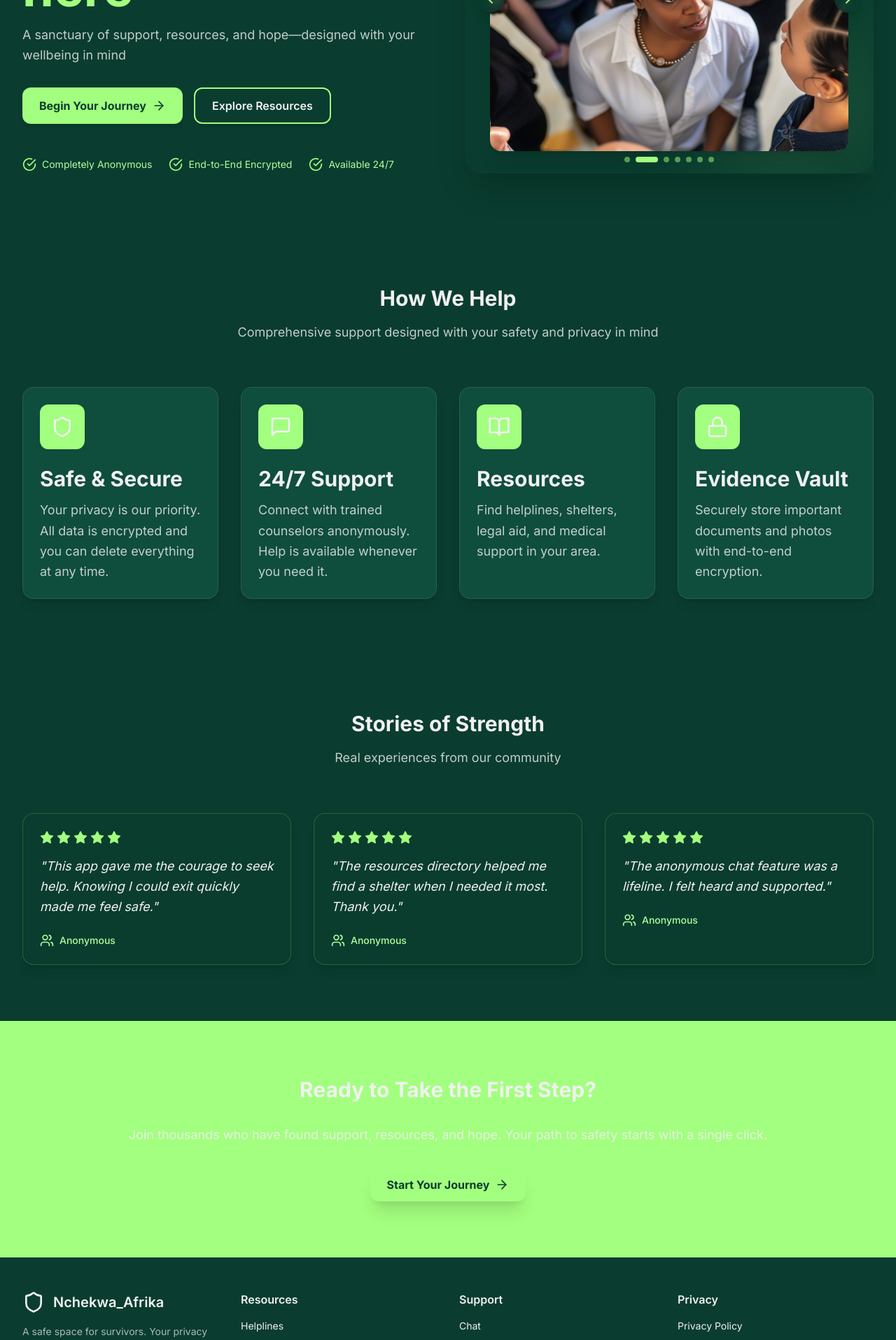
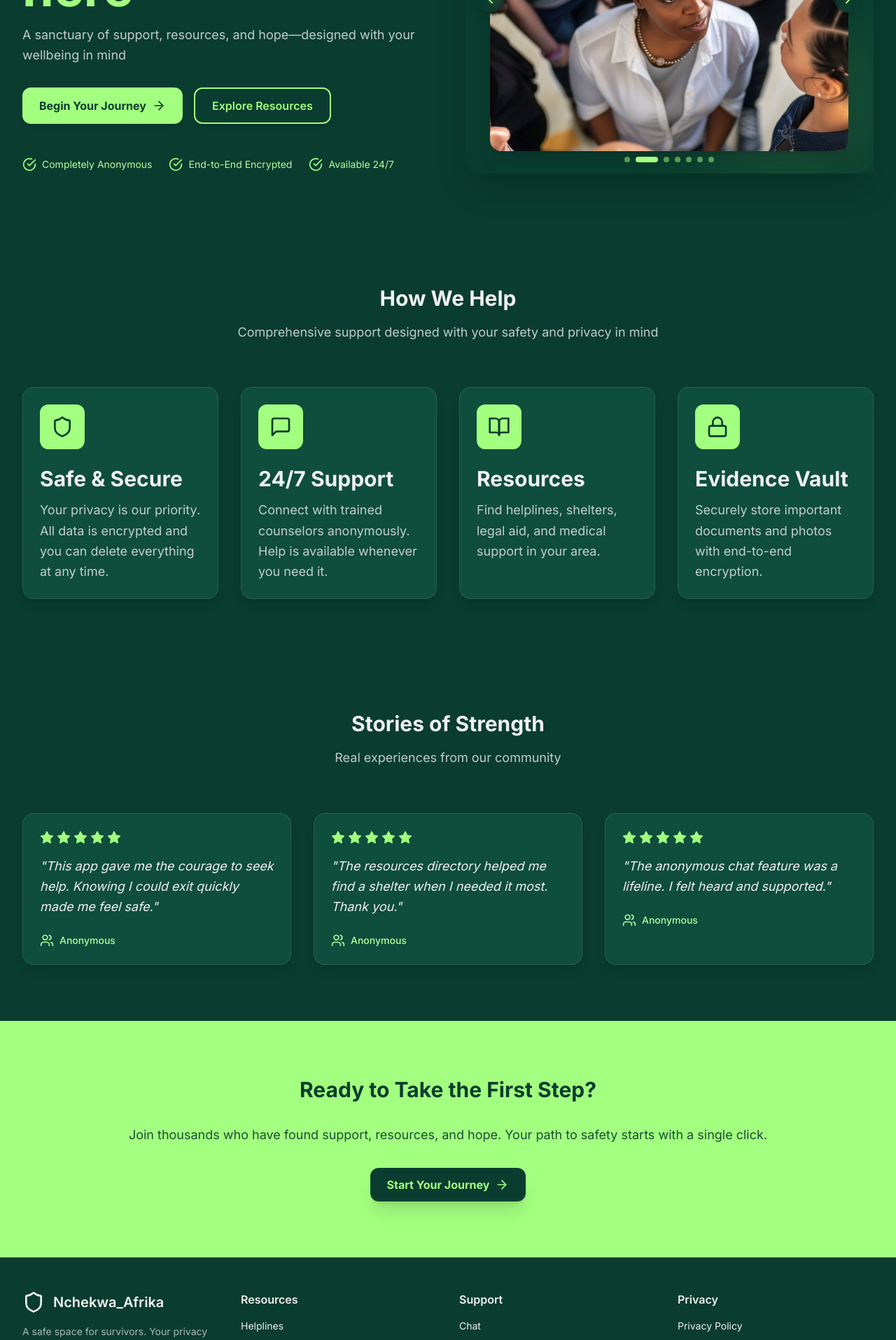
Before and after one commit to Damian-Sonwa/Nchekwa_Afrika, a React (Vite) app in the folder frontend/: page /landing in a window 1280 px wide. Shown: the part 380-2295 px from the top of the page at 70% size. Built offline with nearby package versions, Linux system fonts and the light colour scheme; no server answers.

Commit message:
Fix visibility issues on landing page - Feature icons now use text-primary for visibility - Ready to Take First Step heading uses text-primary on accent bg - All icons and text use high-contrast colors - Testimonials cards updated to bg-card

```diff
--- a/frontend/src/pages/Landing.jsx
+++ b/frontend/src/pages/Landing.jsx
@@ -197,7 +197,7 @@ const ImageCarousel = () => {
 
       {/* Fallback gradient if images don't load */}
       <div className="hidden absolute inset-0 items-center justify-center bg-accent rounded-2xl">
-        <Shield className="w-32 h-32 text-text-main opacity-50" />
+        <Shield className="w-32 h-32 text-accent opacity-50" />
       </div>
     </div>
   )
@@ -219,7 +219,7 @@ export default function Landing() {
               className="flex items-center space-x-3"
             >
               <div className="w-10 h-10 bg-accent rounded-lg flex items-center justify-center shadow-md">
-                <Shield className="w-6 h-6 text-text-main" />
+                <Shield className="w-6 h-6 text-primary" />
               </div>
               <div>
                 <h1 className="text-xl font-heading font-semibold text-accent">
@@ -323,7 +323,7 @@ export default function Landing() {
                   whileHover={{ scale: 1.03 }}
                   whileTap={{ scale: 0.97 }}
                   onClick={() => navigate('/auth')}
-                  className="px-6 py-3 border-2 border-accent text-text-main rounded-xl font-heading font-semibold hover:bg-accent hover:text-text-main  shadow-md hover:shadow-lg transition-all duration-300"
+                  className="px-6 py-3 border-2 border-accent text-accent rounded-xl font-heading font-semibold hover:bg-accent hover:text-primary shadow-md hover:shadow-lg transition-all duration-300"
                 >
                   Explore Resources
                 </motion.button>
@@ -398,7 +398,7 @@ export default function Landing() {
                   style={{ borderColor: 'rgba(255, 255, 255, 0.1)' }}
                 >
                   <div className={`inline-flex p-4 rounded-xl bg-accent mb-6`}>
-                    <Icon className="w-8 h-8 text-text-main" />
+                    <Icon className="w-8 h-8 text-primary" />
                   </div>
                   <h3 className="text-3xl font-heading font-bold text-text-main mb-3">
                     {feature.title}
@@ -437,7 +437,8 @@ export default function Landing() {
                 initial={{ opacity: 0, y: 10 }}
                 animate={{ opacity: 1, y: 0 }}
                 transition={{ delay: index * 0.1 }}
-                className="bg-background/90 border border-accent/20 rounded-2xl shadow-lg p-6 hover:shadow-xl transition-all duration-300"
+                className="bg-card border rounded-2xl shadow-lg p-6 hover:shadow-xl transition-all duration-300"
+                style={{ borderColor: 'rgba(255, 255, 255, 0.1)' }}
               >
                 <div className="flex items-center space-x-1 mb-4">
                   {[...Array(testimonial.rating)].map((_, i) => (
@@ -468,17 +469,17 @@ export default function Landing() {
             viewport={{ once: true }}
             className="space-y-8"
           >
-            <h2 className="text-3xl font-heading font-bold text-text-main mb-4">
+            <h2 className="text-3xl font-heading font-bold text-primary mb-4">
               Ready to Take the First Step?
             </h2>
-            <p className="text-lg font-body text-text-main/90 leading-relaxed max-w-2xl mx-auto">
+            <p className="text-lg font-body text-primary/90 leading-relaxed max-w-2xl mx-auto">
               Join thousands who have found support, resources, and hope. Your path to safety starts with a single click.
             </p>
             <motion.button
               whileHover={{ scale: 1.03 }}
               whileTap={{ scale: 0.97 }}
               onClick={() => navigate('/auth?mode=register')}
-              className="px-6 py-3 rounded-xl bg-accent text-primary font-heading font-bold shadow-xl hover:shadow-2xl transition-all duration-300 focus:ring-2 focus:ring-accent inline-flex items-center space-x-2"
+              className="px-6 py-3 rounded-xl bg-primary text-accent font-heading font-bold shadow-xl hover:shadow-2xl transition-all duration-300 focus:ring-2 focus:ring-accent inline-flex items-center space-x-2"
             >
               <span>Start Your Journey</span>
               <ArrowRight className="w-5 h-5" />
```
